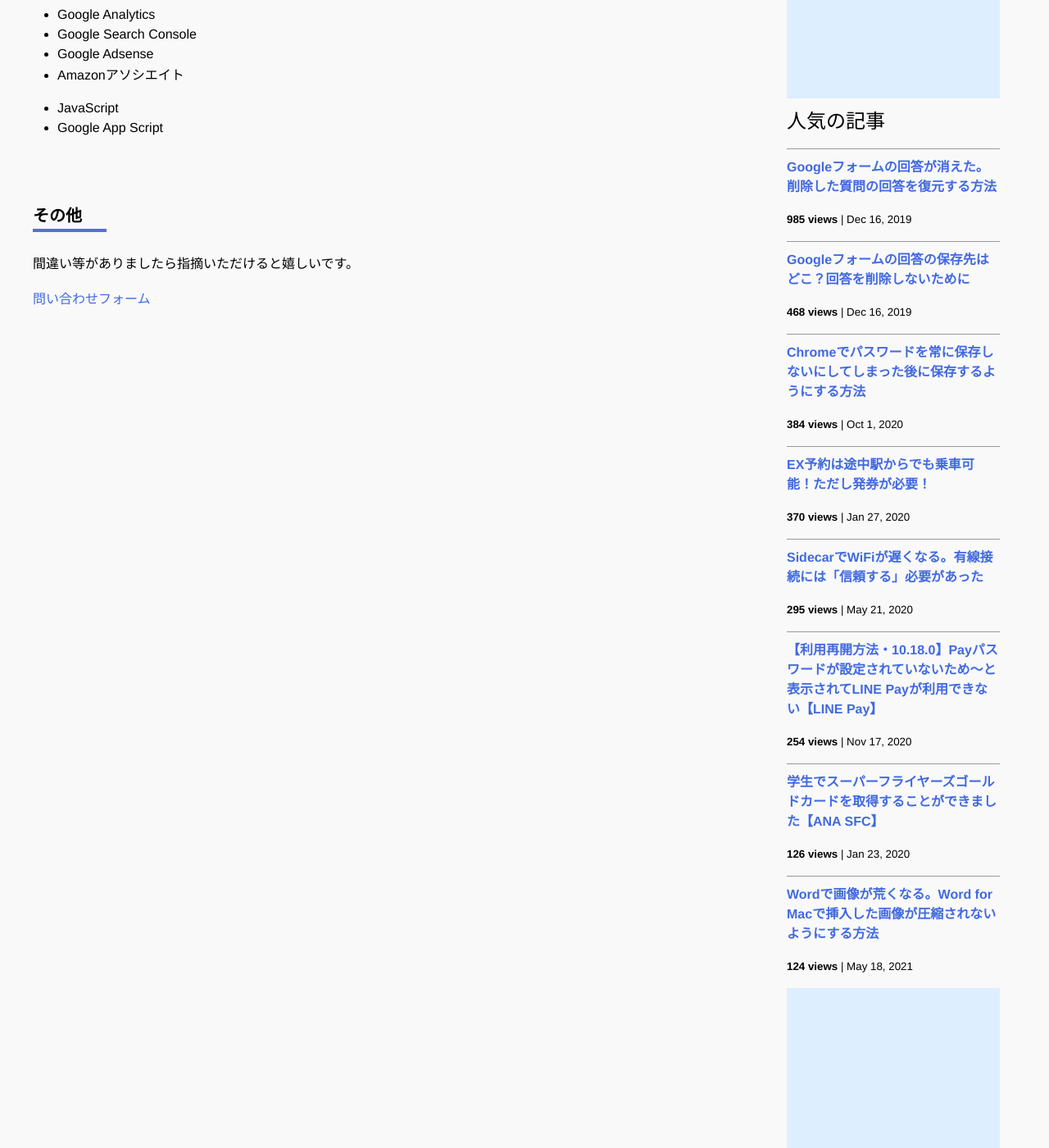
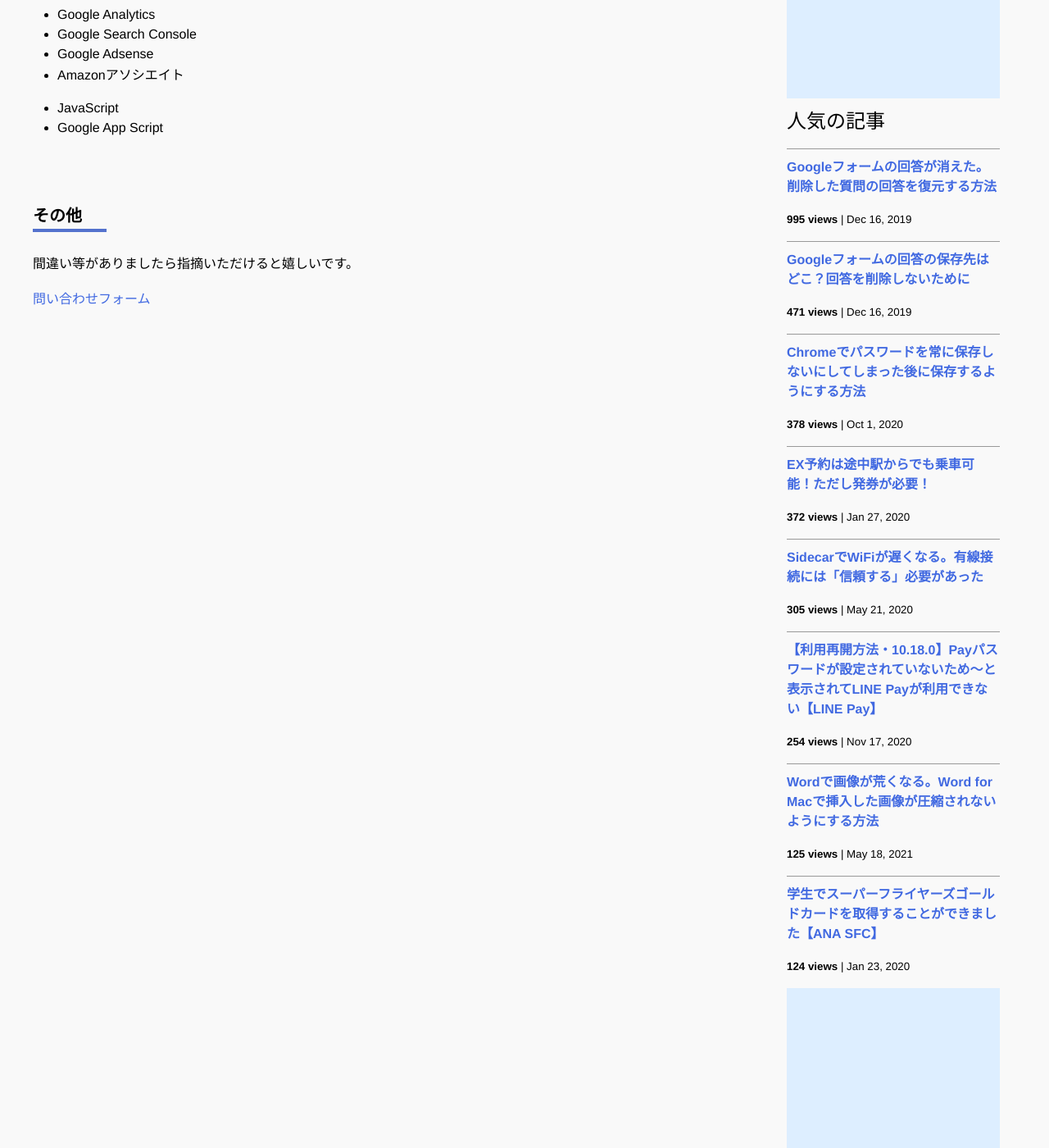
Before and after one commit to iwanaminami/shoyaiwaname, a Jekyll site: the page built from about.markdown, in a window 1280 px wide and 1400 px high, scrolled down 693 px. Shown: the whole window at 82% size. Built offline with Jekyll 4.4.1, drawn with Linux system fonts in a browser that asks for light colours; nearby versions of some CDN libraries; comment, search, counter and statistics services are not loaded.

Commit message:
a new commit message

```diff
--- a/_data/popularposts.yml
+++ b/_data/popularposts.yml
@@ -1,17 +1,17 @@
 side:
-  - view: 985
+  - view: 995
     url: /2019/12/16/restore-googleform.html
-  - view: 468
+  - view: 471
     url: /2019/12/16/googleform-answers.html
-  - view: 384
+  - view: 378
     url: /2020/10/01/googlepassword.html
-  - view: 370
+  - view: 372
     url: /2020/01/27/ex-rideontheway.html
-  - view: 295
+  - view: 305
     url: /2020/05/21/sidecar-via-cable.html
   - view: 254
     url: /2020/11/17/linepay.html
-  - view: 126
+  - view: 125
+    url: /2021/05/18/image-compression-word.html
+  - view: 124
     url: /2020/01/23/sfcgold.html
-  - view: 124
-    url: /2021/05/18/image-compression-word.html
```
